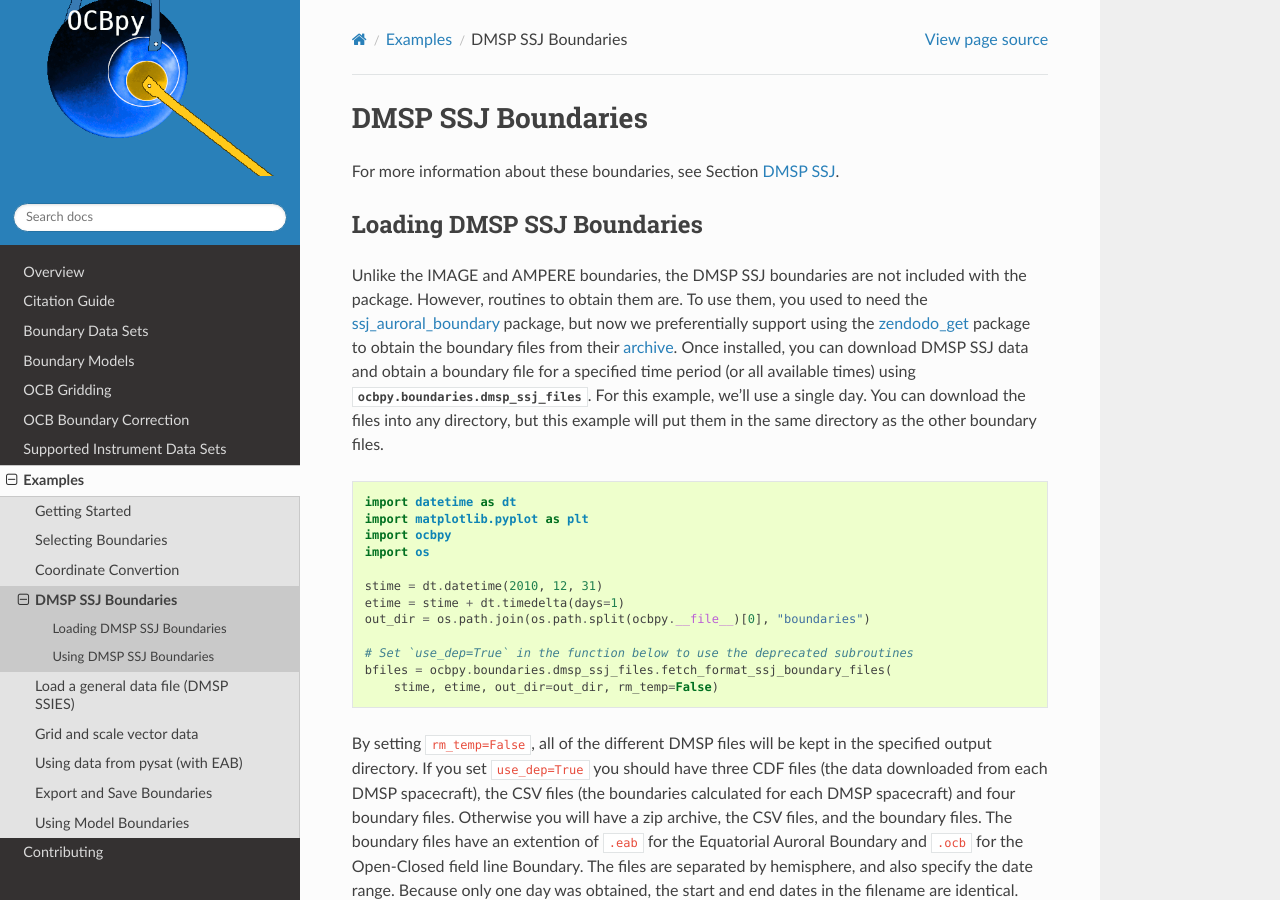
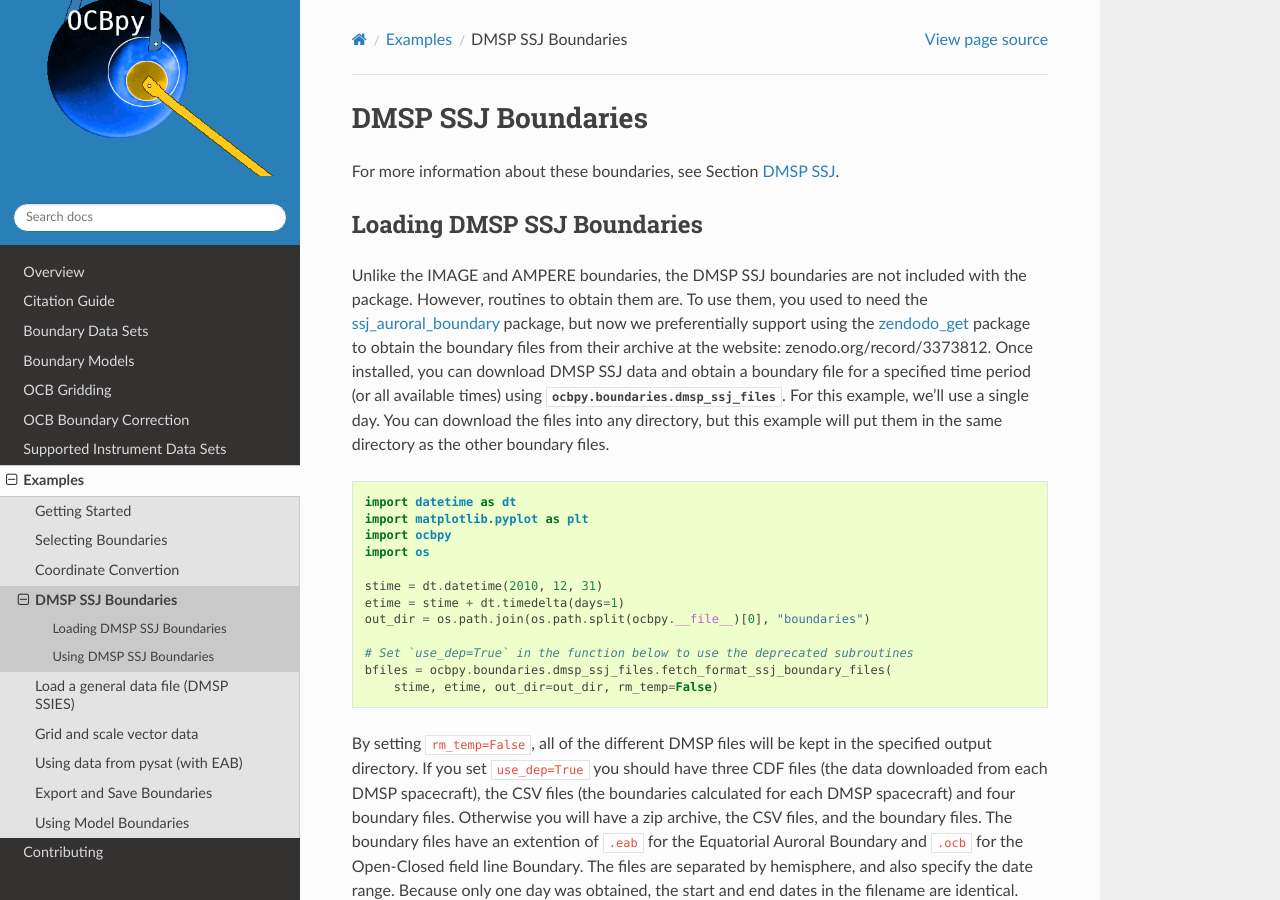
Before and after one commit to aburrell/ocbpy, a Sphinx documentation site: the page built from docs/examples/ex_dmsp.rst, in a window 1280 px wide and 900 px high. Built offline with Sphinx 7.4.7 and the Read the Docs theme 3.1.0, drawn with Linux system fonts in a browser that asks for light colours; the version number is read from the project's files by our own code.

Commit message:
MAINT: fixed broken links
Zenodo has disabled checks by sphinx-build, so remove the active linking in the docs.

```diff
--- a/docs/citing.rst
+++ b/docs/citing.rst
@@ -98,7 +98,7 @@ boundary method and data set are provided below.
 * **SSJ Auroral Boundaries (2010-2014)**: Kilcommons, L., et al. (2019).
   Defense Meteorology Satellite Program (DMSP) Electron Precipitation (SSJ)
   Auroral Boundaries, 2010-2014 (Version 1.0.0) [Data set]. Zenodo.
-  http://doi.org/10.5281/zenodo.3373812
+  doi:10.5281/zenodo.3373812
 
 
 .. _cite-starkov:
--- a/docs/examples/ex_dmsp.rst
+++ b/docs/examples/ex_dmsp.rst
@@ -13,13 +13,12 @@ need the
 `ssj_auroral_boundary <https://github.com/lkilcommons/ssj_auroral_boundary>`__
 package, but now we preferentially support using the
 `zendodo_get <https://github.com/dvolgyes/zenodo_get>`__ package to obtain the
-boundary files from their
-`archive <https://zenodo.org/record/3373812>`__. Once installed,
-you can download DMSP SSJ data and obtain a boundary file for a specified time
-period (or all available times) using :py:mod:`ocbpy.boundaries.dmsp_ssj_files`.
-For this example, we'll use a single day. You can download the files into any
-directory, but this example will put them in the same directory as the other
-boundary files.
+boundary files from their archive at the website: zenodo.org/record/3373812.
+Once installed, you can download DMSP SSJ data and obtain a boundary file for a
+specified time period (or all available times) using
+:py:mod:`ocbpy.boundaries.dmsp_ssj_files`. For this example, we'll use a single
+day. You can download the files into any directory, but this example will put
+them in the same directory as the other boundary files.
 
 ::
 
```
Also changed, not shown: 1 other file.
